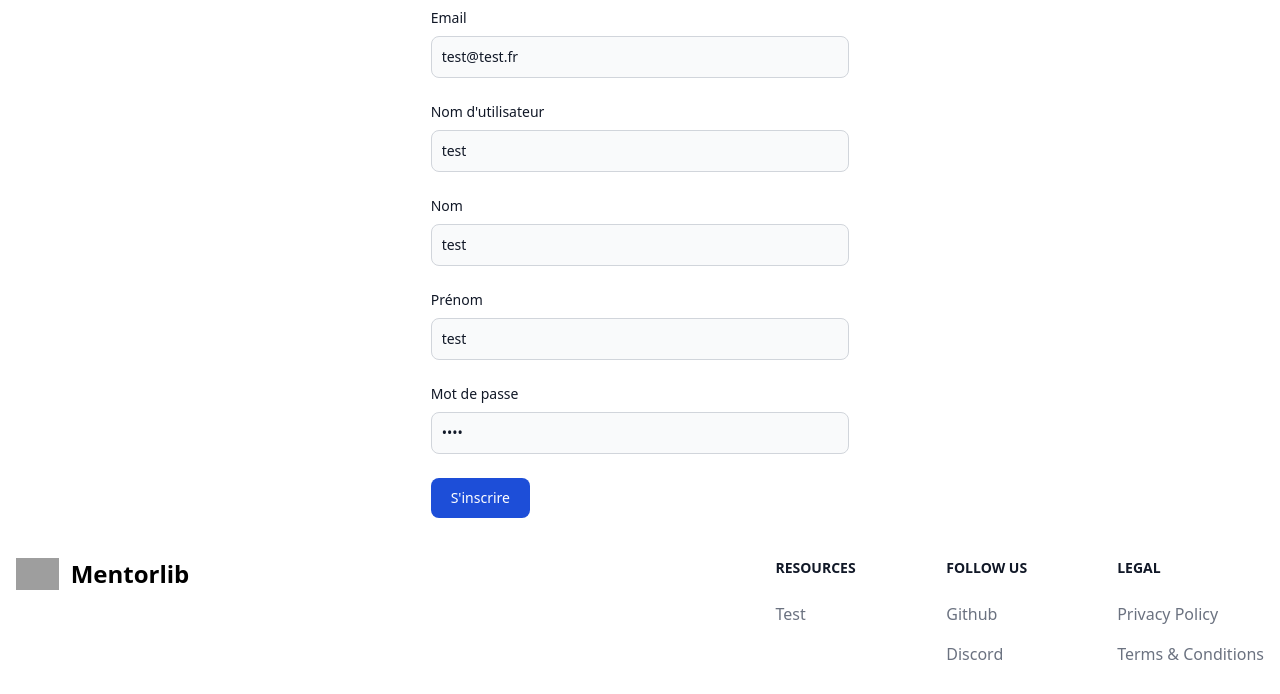
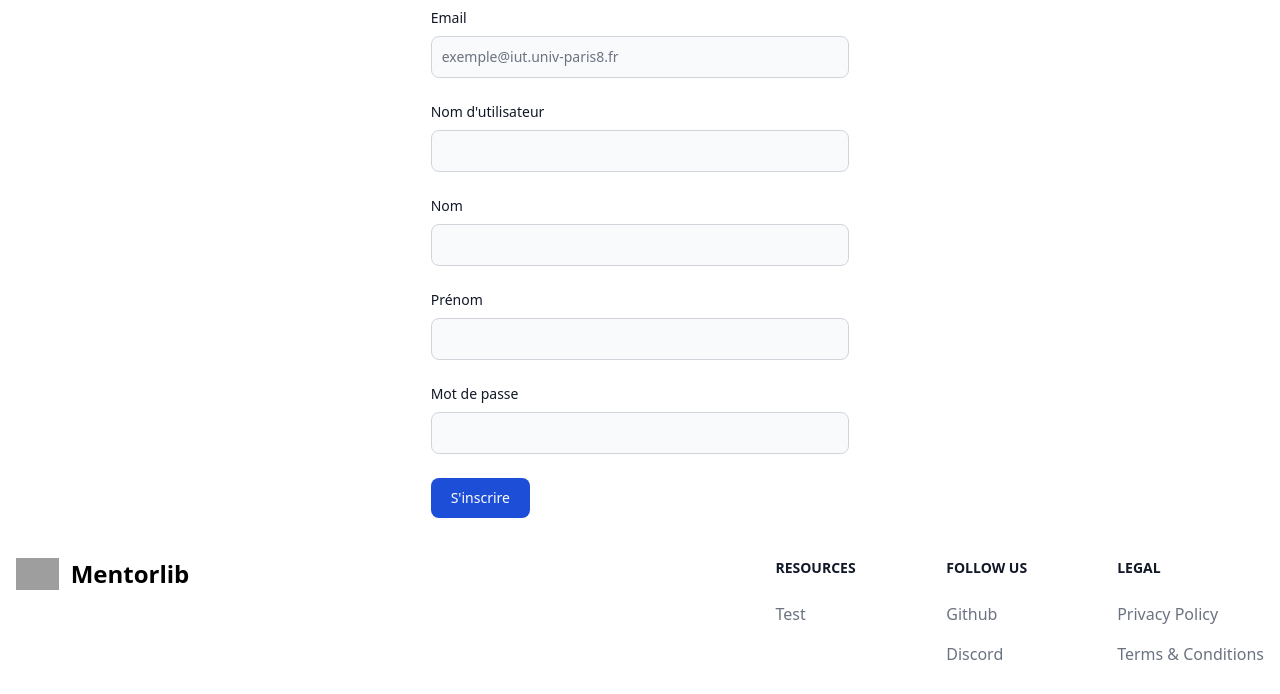
Before and after one commit to Z3k4/mentorlib, a Django app: page /users/register in a window 1280 px wide. Shown: the part 73-767 px from the top of the page. Run offline with Django 5.2, Linux system fonts and the light colour scheme; data that the repository does not hold is empty; parts of the project's set-up code (start-up, migrations or seed data) failed here and were passed over; some libraries are stand-ins or nearby versions; grey boxes are pictures that could not be loaded.

Commit message:
Removed default value, fixed problem with file upload

```diff
--- a/templates/footer.html
+++ b/templates/footer.html
@@ -1,6 +1,6 @@
 
 
-<footer class="bg-white dark:bg-gray-900">
+<footer class="bg-white dark:bg-gray-900 md:fixed bottom-0 w-full">
     <div class="mx-auto w-full max-w-screen-xl p-4 py-6 lg:py-8">
         <div class="md:flex md:justify-between">
             <div class="mb-6 md:mb-0">
--- a/templates/users/login.html
+++ b/templates/users/login.html
@@ -16,7 +16,6 @@
                 >Nom d'utilisateur</label
                     >
                     <input
-                        value="mentorlib"
                         type="username"
                         name="username"
                         class="bg-gray-50 border border-gray-300 text-gray-900 text-sm rounded-lg focus:ring-blue-500 focus:border-blue-500 block w-full p-2.5 dark:bg-gray-700 dark:border-gray-600 dark:placeholder-gray-400 dark:text-white dark:focus:ring-blue-500 dark:focus:border-blue-500"
@@ -31,7 +30,6 @@
                     >Mot de passe</label
                         >
                         <input
-                            value="mentorlib"
                             type="password"
                             name="password"
                             class="bg-gray-50 border border-gray-300 text-gray-900 text-sm rounded-lg focus:ring-blue-500 focus:border-blue-500 block w-full p-2.5 dark:bg-gray-700 dark:border-gray-600 dark:placeholder-gray-400 dark:text-white dark:focus:ring-blue-500 dark:focus:border-blue-500"
--- a/templates/users/register.html
+++ b/templates/users/register.html
@@ -4,23 +4,23 @@
     {% csrf_token %}
     <div class="mb-6">
       <label for="email" class="block mb-2 text-sm font-medium text-gray-900 dark:text-white">Email</label>
-      <input value="test@test.fr" type="email" name="email" class="bg-gray-50 border border-gray-300 text-gray-900 text-sm rounded-lg focus:ring-blue-500 focus:border-blue-500 block w-full p-2.5 dark:bg-gray-700 dark:border-gray-600 dark:placeholder-gray-400 dark:text-white dark:focus:ring-blue-500 dark:focus:border-blue-500" placeholder="exemple@iut.univ-paris8.fr" required>
+      <input value="" type="email" name="email" class="bg-gray-50 border border-gray-300 text-gray-900 text-sm rounded-lg focus:ring-blue-500 focus:border-blue-500 block w-full p-2.5 dark:bg-gray-700 dark:border-gray-600 dark:placeholder-gray-400 dark:text-white dark:focus:ring-blue-500 dark:focus:border-blue-500" placeholder="exemple@iut.univ-paris8.fr" required>
     </div>
     <div class="mb-6">
       <label for="username" class="block mb-2 text-sm font-medium text-gray-900 dark:text-white">Nom d'utilisateur</label>
-      <input value="test" type="text" name="username" class="bg-gray-50 border border-gray-300 text-gray-900 text-sm rounded-lg focus:ring-blue-500 focus:border-blue-500 block w-full p-2.5 dark:bg-gray-700 dark:border-gray-600 dark:placeholder-gray-400 dark:text-white dark:focus:ring-blue-500 dark:focus:border-blue-500" required>
+      <input value="" type="text" name="username" class="bg-gray-50 border border-gray-300 text-gray-900 text-sm rounded-lg focus:ring-blue-500 focus:border-blue-500 block w-full p-2.5 dark:bg-gray-700 dark:border-gray-600 dark:placeholder-gray-400 dark:text-white dark:focus:ring-blue-500 dark:focus:border-blue-500" required>
     </div>
     <div class="mb-6">
       <label for="lastname" class="block mb-2 text-sm font-medium text-gray-900 dark:text-white">Nom</label>
-      <input value="test" type="text" name="lastname" class="bg-gray-50 border border-gray-300 text-gray-900 text-sm rounded-lg focus:ring-blue-500 focus:border-blue-500 block w-full p-2.5 dark:bg-gray-700 dark:border-gray-600 dark:placeholder-gray-400 dark:text-white dark:focus:ring-blue-500 dark:focus:border-blue-500" required>
+      <input value="" type="text" name="lastname" class="bg-gray-50 border border-gray-300 text-gray-900 text-sm rounded-lg focus:ring-blue-500 focus:border-blue-500 block w-full p-2.5 dark:bg-gray-700 dark:border-gray-600 dark:placeholder-gray-400 dark:text-white dark:focus:ring-blue-500 dark:focus:border-blue-500" required>
     </div>
     <div class="mb-6">
       <label for="firstname" class="block mb-2 text-sm font-medium text-gray-900 dark:text-white">Prénom</label>
-      <input value="test" type="text" name="firstname" class="bg-gray-50 border border-gray-300 text-gray-900 text-sm rounded-lg focus:ring-blue-500 focus:border-blue-500 block w-full p-2.5 dark:bg-gray-700 dark:border-gray-600 dark:placeholder-gray-400 dark:text-white dark:focus:ring-blue-500 dark:focus:border-blue-500" required>
+      <input value="" type="text" name="firstname" class="bg-gray-50 border border-gray-300 text-gray-900 text-sm rounded-lg focus:ring-blue-500 focus:border-blue-500 block w-full p-2.5 dark:bg-gray-700 dark:border-gray-600 dark:placeholder-gray-400 dark:text-white dark:focus:ring-blue-500 dark:focus:border-blue-500" required>
     </div>
     <div class="mb-6">
       <label for="password" class="block mb-2 text-sm font-medium text-gray-900 dark:text-white">Mot de passe</label>
-      <input value="test" type="password" name="password" class="bg-gray-50 border border-gray-300 text-gray-900 text-sm rounded-lg focus:ring-blue-500 focus:border-blue-500 block w-full p-2.5 dark:bg-gray-700 dark:border-gray-600 dark:placeholder-gray-400 dark:text-white dark:focus:ring-blue-500 dark:focus:border-blue-500" required>
+      <input value="" type="password" name="password" class="bg-gray-50 border border-gray-300 text-gray-900 text-sm rounded-lg focus:ring-blue-500 focus:border-blue-500 block w-full p-2.5 dark:bg-gray-700 dark:border-gray-600 dark:placeholder-gray-400 dark:text-white dark:focus:ring-blue-500 dark:focus:border-blue-500" required>
     </div>
     <div class="flex items-start">
       <button type="submit" class="text-white bg-blue-700 hover:bg-blue-800 focus:ring-4 focus:outline-none focus:ring-blue-300 font-medium rounded-lg text-sm w-full sm:w-auto px-5 py-2.5 text-center dark:bg-blue-600 dark:hover:bg-blue-700 dark:focus:ring-blue-800">S'inscrire</button>
```
Also changed, not shown: mentorlib/apps/users/forms.py (+38 -2 lines), mentorlib/core/utilities/file.py (+14 -8 lines), 1 other file.
